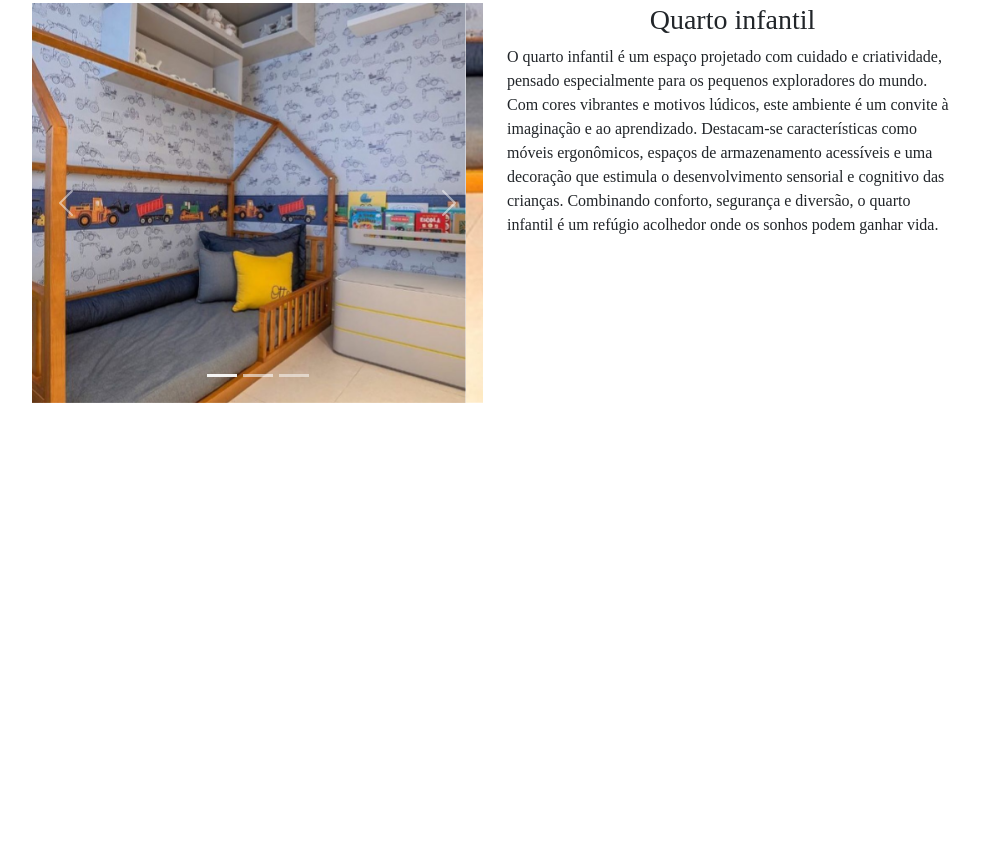
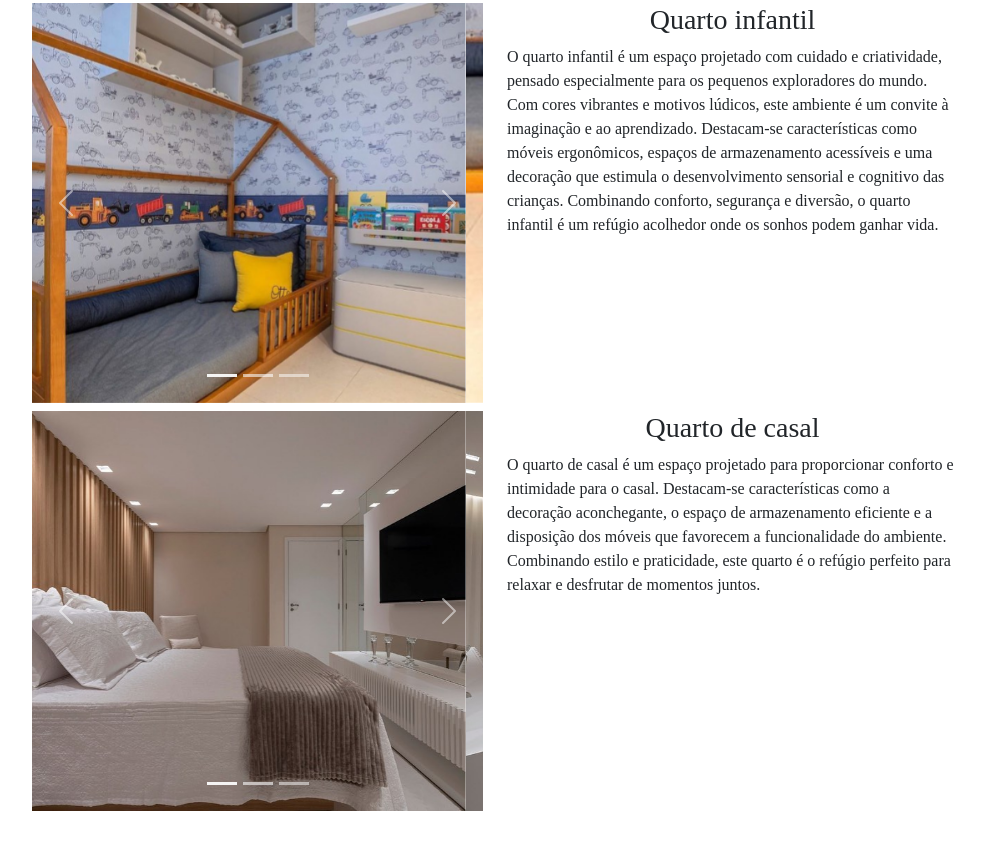
Before and after one commit to MylenaFDS/Site-Oficial---JR-M-veis-Definitivos, a plain HTML site: page index.html in a window 1280 px wide. Shown: the part 1582-2431 px from the top of the page, without its empty margins (240-1224 px from the left). Before the commit the page ends 2033 px from the top, so only its background shows below. Drawn offline with nearby package versions, Linux system fonts and the light colour scheme.

Commit message:
Mudanças em Quartos

```diff
--- a/index.html
+++ b/index.html
@@ -185,6 +185,42 @@
                                         <p>O quarto infantil é um espaço projetado com cuidado e criatividade, pensado especialmente para os pequenos exploradores do mundo. Com cores vibrantes e motivos lúdicos, este ambiente é um convite à imaginação e ao aprendizado. Destacam-se características como móveis ergonômicos, espaços de armazenamento acessíveis e uma decoração que estimula o desenvolvimento sensorial e cognitivo das crianças. Combinando conforto, segurança e diversão, o quarto infantil é um refúgio acolhedor onde os sonhos podem ganhar vida.</p>
                                     </div>
                                 </div>
+                                <div class="row mt-2">
+                                    <div class="col-md-6">
+
+                                        <div id="carouselQuartoCasal" class="carousel slide" data-bs-ride="carousel">
+                                            <div class="carousel-inner">
+                                                <div class="carousel-item active">
+                                                    <img src="images/projetos/quartos/quarto de casal/Foto1.jpg" class="d-block w-100" alt="Foto 1 de um quarto infantil.jpg">
+                                                </div>
+                                                <div class="carousel-item">
+                                                    <img src="images/projetos/quartos/quarto de casal/Foto2.jpg" class="d-block w-100" alt="Foto 2 de um quarto infantil.jpg">
+                                                </div>
+                                                <div class="carousel-item">
+                                                    <img src="images/projetos/quartos/quarto de casal/Foto3.jpg" class="d-block w-100" alt="Foto 3 de um quarto infantil.jpg">
+                                                </div>
+                                            </div>
+                                            <button class="carousel-control-prev" type="button" data-bs-target="#carouselQuartoCasal" data-bs-slide="prev">
+                                                <span class="carousel-control-prev-icon" aria-hidden="true"></span>
+                                                <span class="visually-hidden">Previous</span>
+                                            </button>
+                                            <button class="carousel-control-next" type="button" data-bs-target="#carouselQuartoCasal" data-bs-slide="next">
+                                                <span class="carousel-control-next-icon" aria-hidden="true"></span>
+                                                <span class="visually-hidden">Next</span>
+                                            </button>
+                                            <div class="carousel-indicators">
+                                                <button type="button" data-bs-target="#carouselQuartoCasal" class="active" data-bs-slide-to="0"></button>
+                                                <button type="button" data-bs-target="#carouselQuartoCasal" data-bs-slide-to="1"></button>
+                                                <button type="button" data-bs-target="#carouselQuartoCasal" data-bs-slide-to="2"></button>
+
+                                            </div>
+                                        </div>
+                                    </div>
+                                    <div class="col-md-6">
+                                        <h3 class="text-center">Quarto de casal</h3>
+                                        <p>O quarto de casal é um espaço projetado para proporcionar conforto e intimidade para o casal. Destacam-se características como a decoração aconchegante, o espaço de armazenamento eficiente e a disposição dos móveis que favorecem a funcionalidade do ambiente. Combinando estilo e praticidade, este quarto é o refúgio perfeito para relaxar e desfrutar de momentos juntos.</p>
+                                    </div>
+                                </div>
                             </div>
                             <div class="tab-pane" id="hall">
                                 <div class="row">
```
